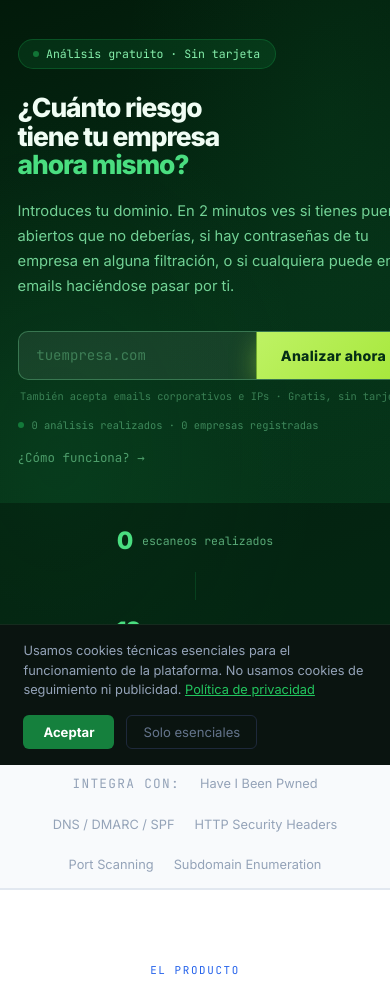
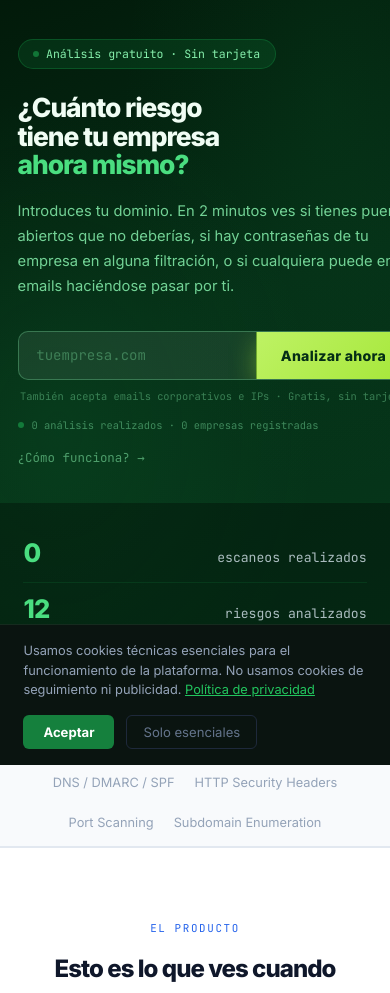
Before and after one commit to Lucassesma/ReconBase, a Flask app: page / in a window 390 px wide. Shown: the part 79-1072 px from the top of the page. Run offline with Flask 3, Linux system fonts and the light colour scheme; data that the repository does not hold is empty; some libraries are stand-ins or nearby versions.

Commit message:
fix(mobile): hero stats counters now animate + better layout
Issue: on mobile the "X escaneos · Y riesgos · Z empresas" counters in
the hero showed all zeros forever. Cause: the IntersectionObserver
was watching .gauge-wrap (the visual gauge), which is hidden via
.hero-right{display:none} on screens ≤900px. Hidden elements never
intersect → animateCounter() never fires → numbers stayed at 0.

Fixes:
- JS observer now watches .hero-counter (always visible) instead of
  .gauge-wrap. Falls back to .gauge-wrap on desktop if available.
- 1.5s safety timer fires the animation regardless, in case
  IntersectionObserver fails or isn't supported.
- animateGauge() wrapped in try/catch so it no-ops gracefully when
  the gauge SVG is hidden.

Mobile layout polish (≤768px):
- Stats stack vertically with horizontal dividers between rows
  (like a list) instead of cramped column.
- Numbers bigger (1.6rem) and green-bright for emphasis.
- Labels right-aligned next to numbers — better visual rhythm than
  the previous tiny "value/label" stack that clipped on small screens.
- Vertical divider .hc-div hidden on mobile (replaced by row borders).

Same content as desktop, layout adapted. Tested on 360px, 414px, 768px.

Co-Authored-By: Claude Opus 4.7 <noreply@anthropic.com>

```diff
--- a/static/css/mobile.css
+++ b/static/css/mobile.css
@@ -300,3 +300,39 @@ pre, code { max-width: 100%; overflow-x: auto; word-break: break-word; }
 @media (max-width: 520px) {
   .hero-counter-inner { flex-wrap: wrap !important; justify-content: center; }
 }
+
+/* Stats del hero adaptados a móvil: más grandes, mejor espaciado, divisores
+   horizontales en lugar de verticales para que respiren. Mismo contenido
+   que desktop, layout adaptado. */
+@media (max-width: 768px) {
+  .hero-counter { padding: 1.5rem 6% !important; }
+  .hero-counter-inner {
+    flex-direction: column !important;
+    gap: 0 !important;
+    align-items: stretch !important;
+  }
+  .hc-stat {
+    display: flex !important;
+    flex-direction: row !important;
+    align-items: baseline !important;
+    justify-content: space-between !important;
+    padding: .85rem 0 !important;
+    border-bottom: 1px solid rgba(22,163,74,.15) !important;
+    width: 100% !important;
+    gap: 1rem !important;
+  }
+  .hc-stat:last-child { border-bottom: none !important; }
+  .hc-num {
+    font-size: 1.6rem !important;
+    font-weight: 800 !important;
+    color: #4ADE80 !important;
+    letter-spacing: -.03em !important;
+    line-height: 1 !important;
+  }
+  .hc-lbl {
+    font-size: .82rem !important;
+    color: rgba(226,237,248,.75) !important;
+    text-align: right !important;
+  }
+  .hc-div { display: none !important; } /* Divisores verticales fuera */
+}
```
Also changed, not shown: templates/landing.html (+21 -11 lines).
